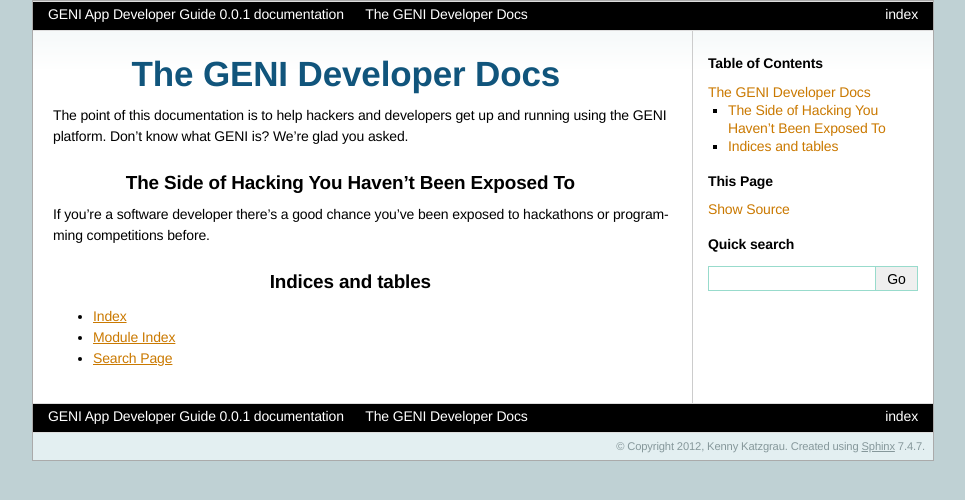
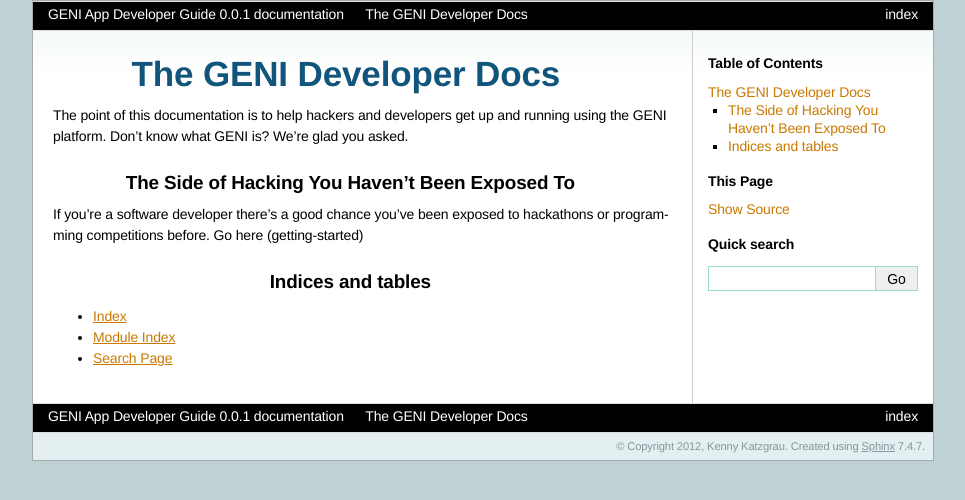
Before and after one commit to katzgrau/geni-docs, a Sphinx documentation site: the page built from source/index.txt, in a window 1280 px wide. Shown: the top 500 px of the page, without its empty margins (157-1122 px from the left). Built offline with Sphinx 7.4.7, drawn with Linux system fonts in a browser that asks for light colours; formulas are drawn with MathJax 3.

Commit message:
Intermediate commit (pushing to github for the first time)

```diff
--- /dev/null
+++ b/source/getting-started.txt
@@ -0,0 +1 @@
+Yea!
--- a/source/index.txt
+++ b/source/index.txt
@@ -10,7 +10,7 @@
 The Side of Hacking You Haven't Been Exposed To
 -----------------------------------------------
 
-If you're a software developer there's a good chance you've been exposed to hackathons or programming competitions before.
+If you're a software developer there's a good chance you've been exposed to hackathons or programming competitions before. Go here (getting-started)
 
 .. toctree::
    :maxdepth: 2
```
